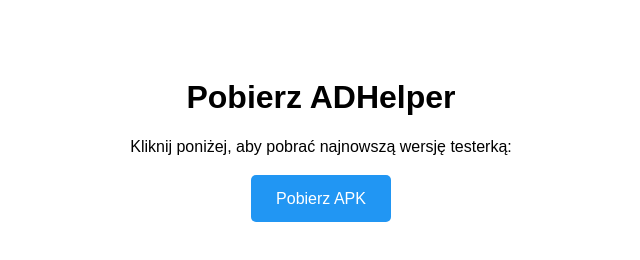
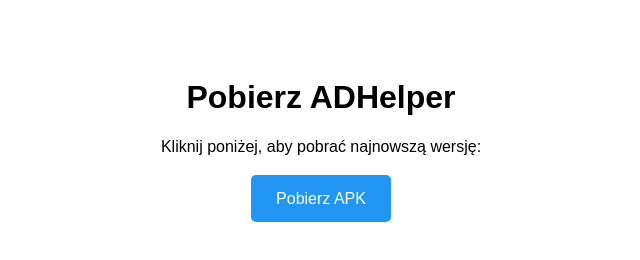
Before and after one commit to Egos90/Helper, a plain HTML site: page index.html in a window 1280 px wide. Shown: the whole page, without its empty margins (319-959 px from the left). Drawn offline with Linux system fonts and the light colour scheme.

Commit message:
Update download message in index.html

```diff
--- a/index.html
+++ b/index.html
@@ -9,7 +9,7 @@
 </head>
 <body>
     <h1>Pobierz ADHelper</h1>
-    <p>Kliknij poniżej, aby pobrać najnowszą wersję testerką:</p>
+    <p>Kliknij poniżej, aby pobrać najnowszą wersję:</p>
     <br>
     <a href="https://github.com/Egos90/Helper/releases/download/v1.0.0/ADHelper.apk" class="button">Pobierz APK</a>
 </body>
```
